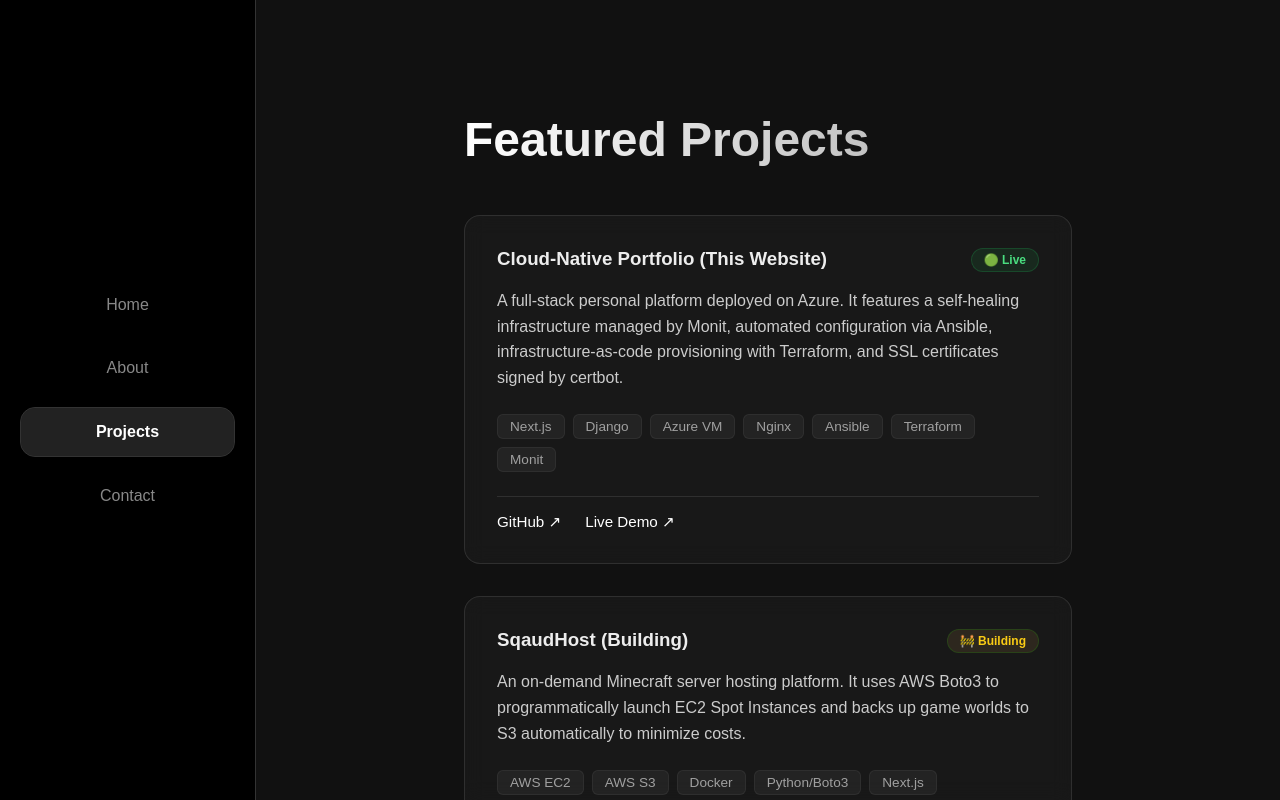
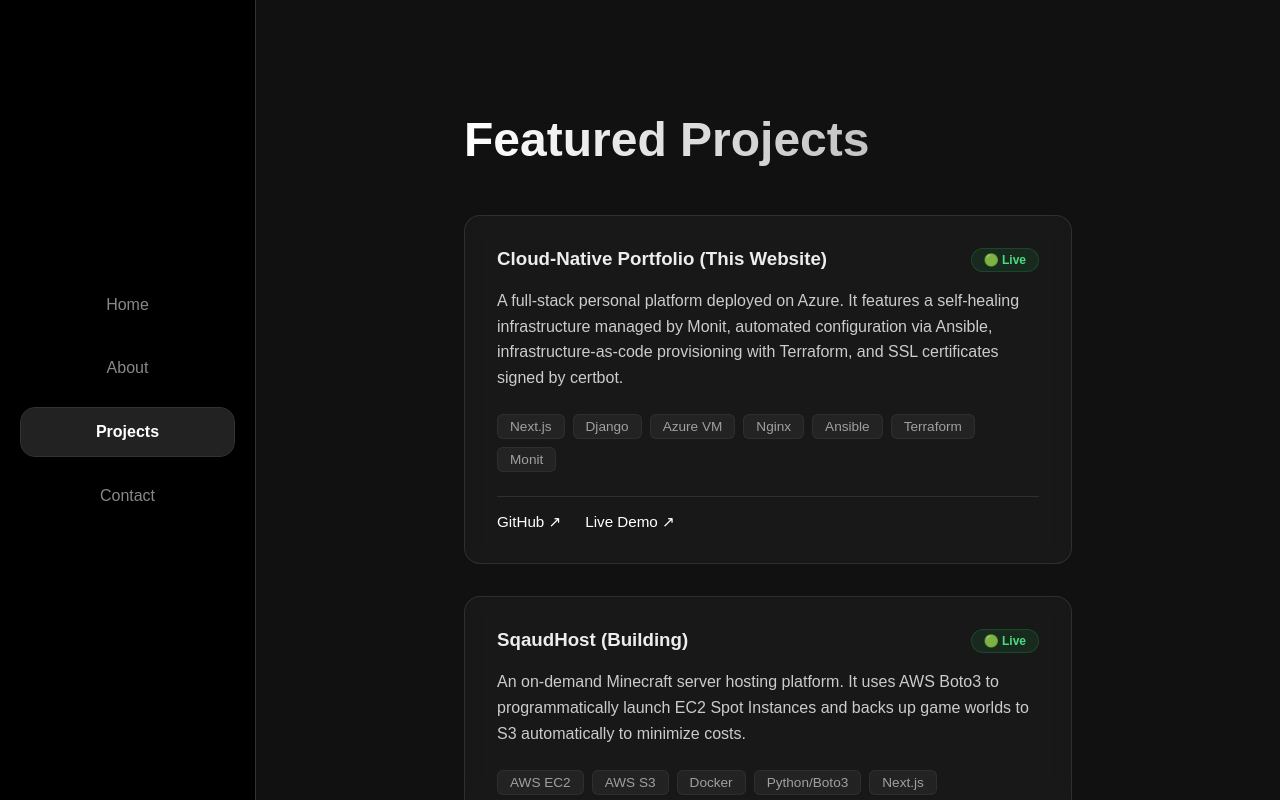
Before and after one commit to SeturamanKumar/Portfolio, a Next.js app in the folder client/: page /projects in a window 1280 px wide. Built offline with nearby package versions, Linux system fonts and the light colour scheme.

Commit message:
Updated squadhost project status

```diff
--- a/client/src/components/ProjectCard/ProjectCard.tsx
+++ b/client/src/components/ProjectCard/ProjectCard.tsx
@@ -36,7 +36,7 @@ export default function ProjectCard({ title, description, tech, status, links }:
                     GitHub ↗
                 </a>
                 {
-                    status === "Live" && (
+                    status === "Live" && links.live !== "#" && (
                         <a href={links.live} target="_blanks" rel="noopener noreferrer" className={styles.link}>
                             Live Demo ↗
                         </a>
--- a/client/src/components/ProjectsMe/ProjectsMe.tsx
+++ b/client/src/components/ProjectsMe/ProjectsMe.tsx
@@ -30,7 +30,7 @@ const projects = [
       "Python/Boto3",
       "Next.js",
     ],
-    status: "In Progress" as const,
+    status: "Live" as const,
     links: {
       github: "https://github.com/SeturamanKumar/SquadHost",
       live: "#",
```
